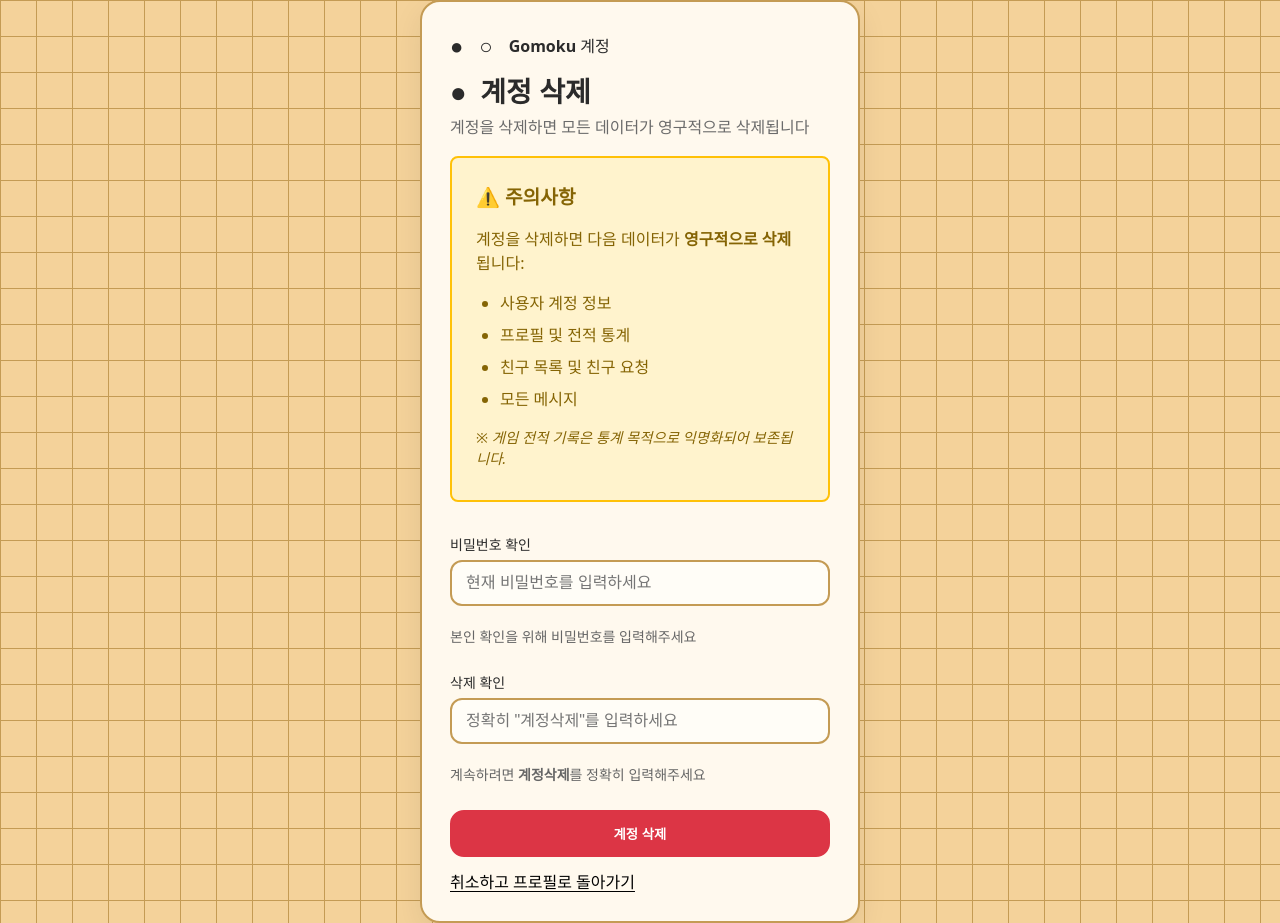
After one commit to SWWS97/Gomoku_Game-, a Django app: page /accounts/delete/ in a window 1280 px wide. The commit adds this page. Run offline with Django 5.2, Linux system fonts and the light colour scheme; the visitor is signed in with stand-in values (Sample User, id 1); some libraries are stand-ins or nearby versions.

Commit message:
✨ feat : 계정 탈퇴 기능 추가

```diff
--- a/app/accounts/urls.py
+++ b/app/accounts/urls.py
@@ -1,10 +1,11 @@
 from django.urls import path
 
-from .views import ProfileEditView, SignUpView, user_profile
+from .views import ProfileEditView, SignUpView, delete_account, user_profile
 
 app_name = "accounts"
 urlpatterns = [
     path("signup/", SignUpView, name="signup"),  # 함수형 뷰이므로 as_view() 제거
     path("profile/edit/", ProfileEditView, name="profile_edit"),
     path("profile/<str:username>/", user_profile, name="profile"),
+    path("delete/", delete_account, name="delete_account"),  # 계정 삭제
 ]
--- a/app/accounts/views.py
+++ b/app/accounts/views.py
@@ -1,6 +1,6 @@
 from django.conf import settings
 from django.contrib import messages
-from django.contrib.auth import get_user_model, update_session_auth_hash
+from django.contrib.auth import authenticate, get_user_model, logout, update_session_auth_hash
 from django.contrib.auth.decorators import login_required
 from django.db.models import Q
 from django.shortcuts import get_object_or_404, redirect, render
@@ -80,3 +80,44 @@ def user_profile(request, username):
     }
 
     return render(request, "account/profile.html", context)
+
+
+@login_required
+def delete_account(request):
+    """계정 삭제 (탈퇴) 뷰"""
+    if request.method == "POST":
+        # 비밀번호 확인
+        password = request.POST.get("password", "")
+        user = authenticate(username=request.user.username, password=password)
+
+        if user is None:
+            messages.error(request, "비밀번호가 올바르지 않습니다.")
+            return redirect("accounts:delete_account")
+
+        # 최종 확인
+        confirm = request.POST.get("confirm", "")
+        if confirm != "계정삭제":
+            messages.error(request, '"계정삭제"를 정확히 입력해주세요.')
+            return redirect("accounts:delete_account")
+
+        # 계정 삭제
+        # CASCADE 설정으로 인해 관련 데이터가 자동으로 삭제
+        # - UserProfile (CASCADE)
+        # - NicknameChangeLog (CASCADE)
+        # - Friend (CASCADE)
+        # - FriendRequest (CASCADE)
+        # - DirectMessage (CASCADE)
+        # - Move (CASCADE)
+        # Game의 black/white는 SET_NULL이므로 전적은 유지
+        # GameHistory의 black/white도 SET_NULL이므로 전적 기록은 유지
+
+        username = request.user.username
+        request.user.delete()
+
+        # 로그아웃
+        logout(request)
+
+        messages.success(request, f"{username}님의 계정이 성공적으로 삭제되었습니다.")
+        return redirect("games:lobby")
+
+    return render(request, "account/delete_account.html")
--- /dev/null
+++ b/templates/account/delete_account.html
@@ -0,0 +1,142 @@
+{% extends "account/base_auth.html" %}
+{% block title %}계정 삭제 – Omok{% endblock %}
+{% block content %}
+<h1><span class="stone black"></span> 계정 삭제</h1>
+<p class="sub">계정을 삭제하면 모든 데이터가 영구적으로 삭제됩니다</p>
+
+{% if messages %}
+  {% for message in messages %}
+    <div class="alert alert-{{ message.tags }}">{{ message }}</div>
+  {% endfor %}
+{% endif %}
+
+<div class="warning-box">
+  <h3>⚠️ 주의사항</h3>
+  <p>계정을 삭제하면 다음 데이터가 <strong>영구적으로 삭제</strong>됩니다:</p>
+  <ul>
+    <li>사용자 계정 정보</li>
+    <li>프로필 및 전적 통계</li>
+    <li>친구 목록 및 친구 요청</li>
+    <li>모든 메시지</li>
+  </ul>
+  <p class="note">※ 게임 전적 기록은 통계 목적으로 익명화되어 보존됩니다.</p>
+</div>
+
+<form method="post" id="deleteForm" onsubmit="return confirmDelete()">
+  {% csrf_token %}
+
+  <div class="row">
+    <label for="password">비밀번호 확인</label>
+    <input
+      type="password"
+      id="password"
+      name="password"
+      placeholder="현재 비밀번호를 입력하세요"
+      required
+      autocomplete="current-password"
+    >
+    <p class="muted">본인 확인을 위해 비밀번호를 입력해주세요</p>
+  </div>
+
+  <div class="row">
+    <label for="confirm">삭제 확인</label>
+    <input
+      type="text"
+      id="confirm"
+      name="confirm"
+      placeholder='정확히 "계정삭제"를 입력하세요'
+      required
+      autocomplete="off"
+    >
+    <p class="muted">계속하려면 <strong>계정삭제</strong>를 정확히 입력해주세요</p>
+  </div>
+
+  <button class="btn btn-danger" type="submit">계정 삭제</button>
+  <div class="links">
+    <a href="{% url 'accounts:profile_edit' %}">취소하고 프로필로 돌아가기</a>
+  </div>
+</form>
+
+<style>
+  .alert {
+    padding: 1rem;
+    margin-bottom: 1rem;
+    border-radius: 0.5rem;
+    font-weight: 500;
+  }
+  .alert-success {
+    background-color: #d4edda;
+    color: #155724;
+    border: 1px solid #c3e6cb;
+  }
+  .alert-error {
+    background-color: #f8d7da;
+    color: #721c24;
+    border: 1px solid #f5c6cb;
+  }
+
+  .warning-box {
+    background-color: #fff3cd;
+    border: 2px solid #ffc107;
+    border-radius: 0.5rem;
+    padding: 1.5rem;
+    margin-bottom: 2rem;
+  }
+
+  .warning-box h3 {
+    margin: 0 0 1rem 0;
+    color: #856404;
+    font-size: 1.2rem;
+  }
+
+  .warning-box p {
+    margin: 0.5rem 0;
+    color: #856404;
+  }
+
+  .warning-box ul {
+    margin: 1rem 0;
+    padding-left: 1.5rem;
+    color: #856404;
+  }
+
+  .warning-box li {
+    margin: 0.5rem 0;
+  }
+
+  .warning-box .note {
+    margin-top: 1rem;
+    font-size: 0.9rem;
+    font-style: italic;
+  }
+
+  .btn-danger {
+    background-color: #dc3545;
+    border-color: #dc3545;
+  }
+
+  .btn-danger:hover {
+    background-color: #c82333;
+    border-color: #bd2130;
+  }
+
+  .error-message {
+    margin-top: 0.5rem;
+    color: #dc3545;
+    font-size: 0.9rem;
+  }
+</style>
+
+<script>
+function confirmDelete() {
+  const confirmText = document.getElementById('confirm').value;
+
+  if (confirmText !== 'DELETE') {
+    alert('"계정삭제"를 정확히 입력해주세요.');
+    return false;
+  }
+
+  return confirm('정말로 계정을 삭제하시겠습니까? 이 작업은 되돌릴 수 없습니다.');
+}
+</script>
+{% endblock %}
```
Also changed, not shown: templates/account/profile_edit.html (+9 -0 lines).
